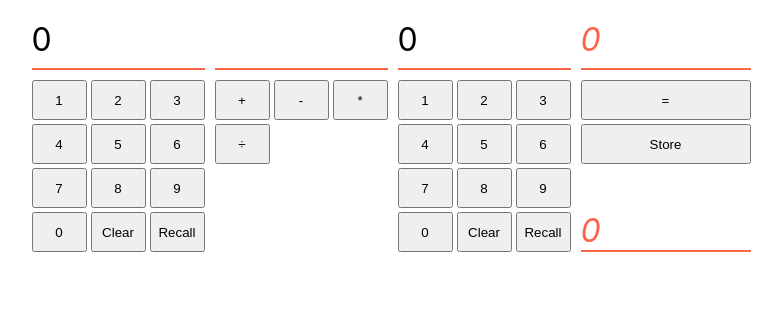
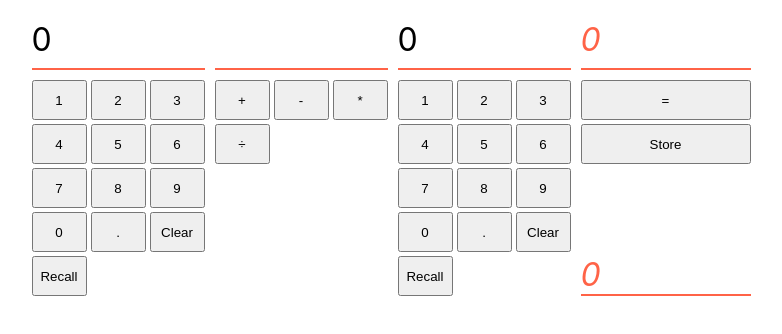
Before and after one commit to boolean-uk/react-state-calculator, a React (Vite) app: page / in a window 1280 px wide. Shown: the top 334 px of the page, without its empty margins (249-1031 px from the left). Built offline with nearby package versions, Linux system fonts and the light colour scheme.

Commit message:
Core + extension 1,2,3 done

```diff
--- a/src/App.jsx
+++ b/src/App.jsx
@@ -14,13 +14,23 @@ function App() {
 
   const handleNumberClick = (number, panel) => {
     if (panel === "left") {
+      if (
+        !leftDisplay.includes(".") ||
+        (number !== "." && leftDisplay.includes("."))
+      ) {
         setLeftDisplay((prevInput) =>
           prevInput === "0" ? number : prevInput + number
         );
+      }
     } else if (panel === "right") {
+      if (
+        !rightDisplay.includes(".") ||
+        (number !== "." && rightDisplay.includes("."))
+      ) {
         setRightDisplay((prevInput) =>
           prevInput === "0" ? number : prevInput + number
         );
+      }
     }
   };
 
@@ -95,7 +105,7 @@ function App() {
       <div className="panel">
         <p>{leftDisplay}</p>
         <div className="numbers">
-          {[1, 2, 3, 4, 5, 6, 7, 8, 9, 0].map((number) => (
+          {[1, 2, 3, 4, 5, 6, 7, 8, 9, 0, "."].map((number) => (
             <button
               key={number}
               onClick={() => handleNumberClick(String(number), "left")}
@@ -122,7 +132,7 @@ function App() {
       <div className="panel">
         <p>{rightDisplay}</p>
         <div className="numbers">
-          {[1, 2, 3, 4, 5, 6, 7, 8, 9, 0].map((number) => (
+          {[1, 2, 3, 4, 5, 6, 7, 8, 9, 0, "."].map((number) => (
             <button
               key={number}
               onClick={() => handleNumberClick(String(number), "right")}
```
Lines whose indentation alone changed are shown as unchanged.
